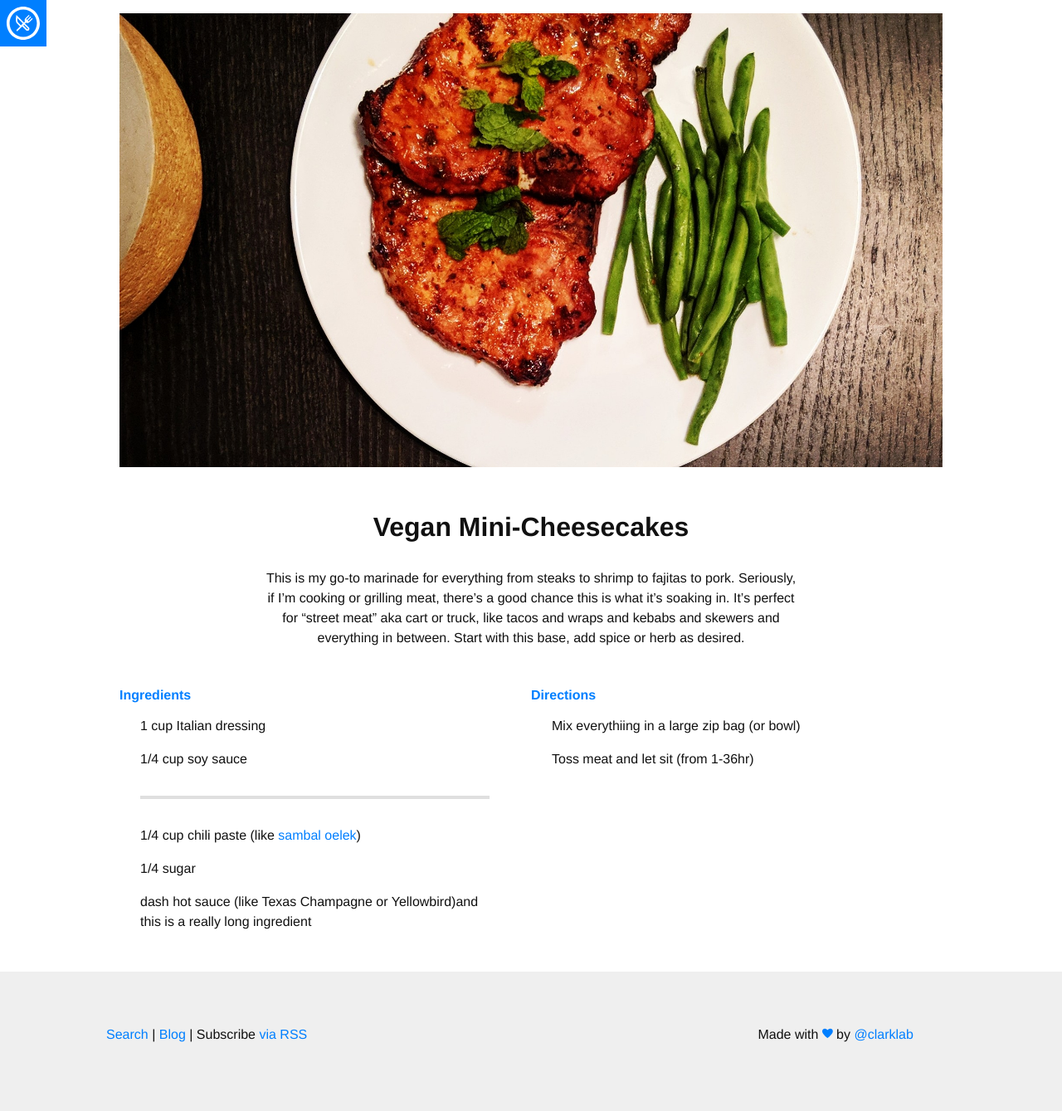
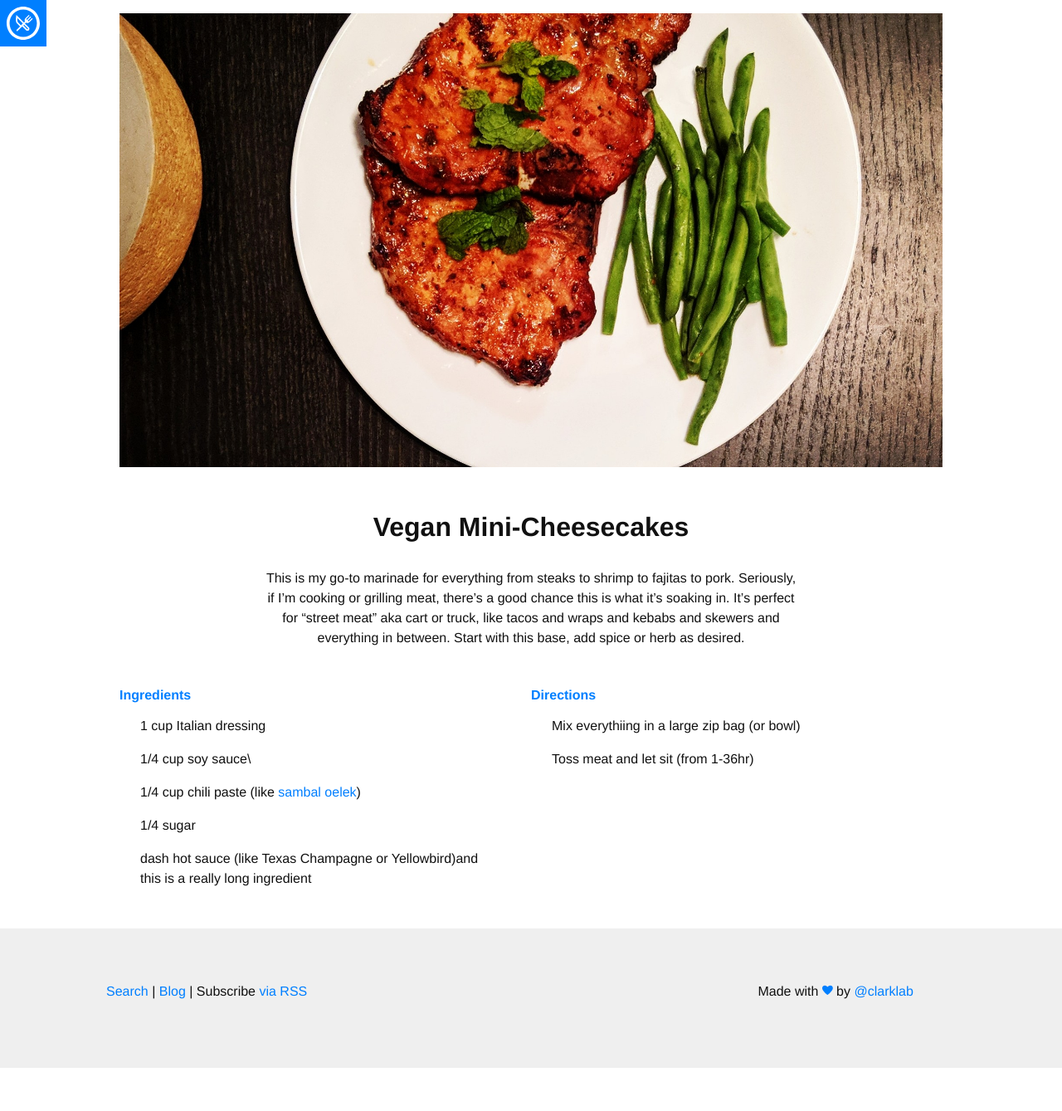
Before and after one commit to lynda365/lynda365.github.io, a Jekyll site: the page built from _recipes/vegan-mini-cheesecakes.md, in a window 1280 px wide. Shown: the whole page at 83% size. Built offline with Jekyll 4.4.1, drawn with Linux system fonts in a browser that asks for light colours; nearby versions of some CDN libraries; some web fonts are replaced; after the commit the page ends 1287 px from its top, so only the background shows below that.

```diff
--- a/_recipes/vegan-mini-cheesecakes.md
+++ b/_recipes/vegan-mini-cheesecakes.md
@@ -7,8 +7,7 @@ tags: vegan, dessert
 
 ingredients:
 - 1 cup Italian dressing
-- 1/4 cup soy sauce
-- ---
+- 1/4 cup soy sauce\
 - 1/4 cup chili paste (like [sambal oelek](https://amzn.to/2NuqquF))
 - 1/4 sugar
 - dash hot sauce (like Texas Champagne or Yellowbird)and this is a really long ingredient
```
